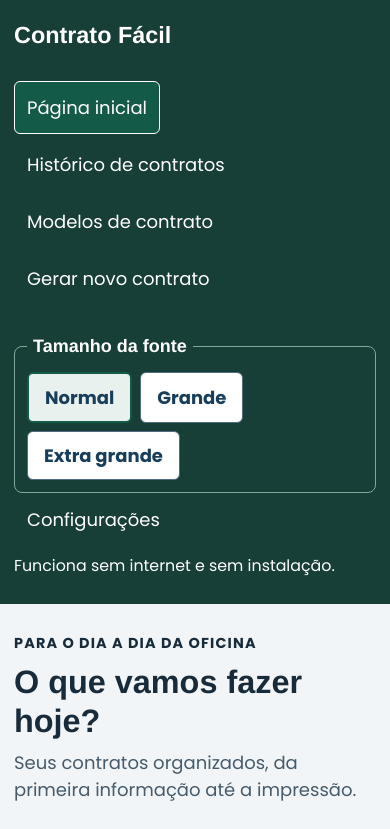
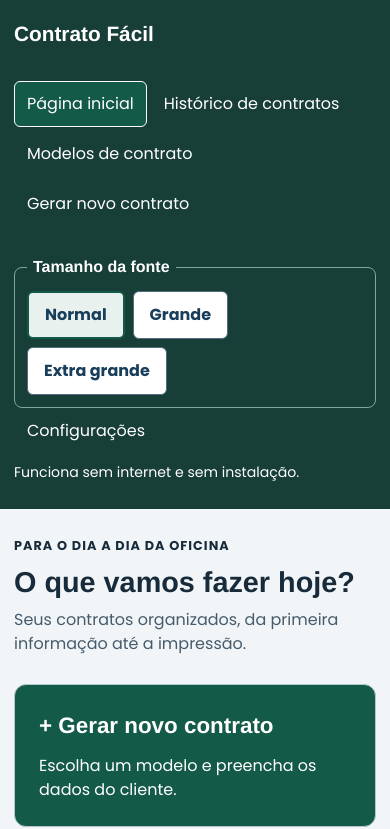
Before and after one commit to rafaelcopyright/gerador-de-contrato-retifica, a website: page index.html in a window 390 px wide. Shown: the top 829 px of the page. Drawn offline with Linux system fonts and the light colour scheme.

Commit message:
style: ajusta fonte padrão e espaçamento da barra lateral

```diff
--- a/index.html
+++ b/index.html
@@ -111,7 +111,7 @@ OTHER DEALINGS IN THE FONT SOFTWARE.
       html:root { font-family: 'Poppins', sans-serif; }
       h1, h2, h3, h4, h5, h6, .brand, .shortcut strong, summary, legend { font-family: Helvetica, Arial, sans-serif; }
     }
-    :root { --accent: #145a48; --accent-dark: #183e38; --surface-accent: #e8f1ed; --radius: 12px; font-family: system-ui, sans-serif; color: #182b3b; background: #f1f5f8; font-size: var(--fonte-tela, 18px); line-height: 1.5; }
+    :root { --accent: #145a48; --accent-dark: #183e38; --surface-accent: #e8f1ed; --radius: 12px; font-family: system-ui, sans-serif; color: #182b3b; background: #f1f5f8; font-size: var(--fonte-tela, 16px); line-height: 1.5; }
     * { box-sizing: border-box; }
     body { margin: 0; }
     main { max-width: 1120px; margin-left: 280px; padding: 32px 32px 64px; }
@@ -124,9 +124,9 @@ OTHER DEALINGS IN THE FONT SOFTWARE.
     .sidebar { position: fixed; inset: 0 auto 0 0; width: 280px; padding: 28px 20px; overflow-y: auto; background: var(--accent-dark); color: var(--on-accent-dark, white); display: flex; flex-direction: column; gap: 16px; }
     .sidebar-bottom { margin-top: auto; }
     .editor-nav { border-top: 1px solid #80a79b; padding-top: 12px; }
-    .brand { display: block; font-size: 1.3rem; margin-bottom: 28px; }
+    .brand { display: block; font-size: 1.3rem; margin-bottom: 16px; }
     .sidebar nav { display: grid; gap: 10px; }
-    .sidebar a { display: block; padding: 12px; color: inherit; text-decoration: none; border: 1px solid transparent; border-radius: 6px; }
+    .sidebar a { display: block; padding: 10px 12px; color: inherit; text-decoration: none; border: 1px solid transparent; border-radius: 6px; }
     .sidebar a:hover, .sidebar a[aria-current] { background: var(--accent); color: var(--on-accent, white); border-color: currentColor; }
     .sidebar fieldset { border-color: #80a79b; margin-top: 32px; padding: 12px; }
     .font-controls { display: grid; gap: 8px; }
@@ -228,7 +228,7 @@ OTHER DEALINGS IN THE FONT SOFTWARE.
     }
     @media (max-width: 1100px) {
       .sidebar { position: static; width: auto; padding: 18px 24px; }
-      .brand { margin-bottom: 12px; }
+      .brand { margin-bottom: 16px; }
       .sidebar nav { display: flex; flex-wrap: wrap; gap: 4px; }
       .sidebar fieldset { margin-top: 12px; }
       .font-controls { display: flex; flex-wrap: wrap; }
@@ -313,7 +313,7 @@ OTHER DEALINGS IN THE FONT SOFTWARE.
     </nav>
     <div class="sidebar-bottom">
     <fieldset><legend>Tamanho da fonte</legend><div class="font-controls" role="group" aria-label="Tamanho da fonte">
-      <button type="button" data-font="18" aria-pressed="true">Normal</button>
+      <button type="button" data-font="16" aria-pressed="true">Normal</button>
       <button type="button" data-font="21" aria-pressed="false">Grande</button>
       <button type="button" data-font="24" aria-pressed="false">Extra grande</button>
     </div></fieldset>
@@ -746,11 +746,11 @@ OTHER DEALINGS IN THE FONT SOFTWARE.
     function configurarFonte() {
       const botoes = document.querySelectorAll('[data-font]');
       function aplicar(tamanho) {
-        if (!['18', '21', '24'].includes(tamanho)) return;
+        if (!['16', '21', '24'].includes(tamanho)) return;
         document.documentElement.style.setProperty('--fonte-tela', tamanho + 'px');
         botoes.forEach(botao => botao.setAttribute('aria-pressed', String(botao.dataset.font === tamanho)));
       }
-      aplicar(estado.configuracoes.fonte || '18');
+      aplicar(estado.configuracoes.fonte || '16');
       botoes.forEach(botao => botao.addEventListener('click', () => {
         aplicar(botao.dataset.font);
         persistirEstado({ ...estado, configuracoes: { ...estado.configuracoes, fonte: botao.dataset.font } });
@@ -1189,7 +1189,7 @@ OTHER DEALINGS IN THE FONT SOFTWARE.
     }
 
     function estadoInicial() {
-      return { versao: 1, sequencia: 1, modelos: JSON.parse(document.getElementById('modelosIniciais').textContent), contratos: [], configuracoes: { tema: 'verde', estilo: 'arredondado', densidade: 'confortavel', fonte: '18', modeloPadrao: '' } };
+      return { versao: 1, sequencia: 1, modelos: JSON.parse(document.getElementById('modelosIniciais').textContent), contratos: [], configuracoes: { tema: 'verde', estilo: 'arredondado', densidade: 'confortavel', fonte: '16', modeloPadrao: '' } };
     }
 
     function textoValido(valor, limite = 5000) { return typeof valor === 'string' && valor.length <= limite; }
@@ -1217,9 +1217,11 @@ OTHER DEALINGS IN THE FONT SOFTWARE.
         || !Array.isArray(dados.modelos) || dados.modelos.length > 200 || !dados.modelos.every(modeloValido) || !idsUnicos(dados.modelos)
         || !Array.isArray(dados.contratos) || dados.contratos.length > 10000 || !dados.contratos.every(contratoValido) || !idsUnicos(dados.contratos)
         || !config || !['corPrincipal', 'corEscura'].every(chave => config[chave] === undefined || /^#[0-9a-fA-F]{6}$/.test(config[chave])) || !['verde', 'azul', 'vinho', 'grafite'].includes(config.tema) || !['arredondado', 'reto'].includes(config.estilo)
-        || !['confortavel', 'compacto'].includes(config.densidade) || !['18', '21', '24'].includes(config.fonte) || !textoValido(config.modeloPadrao, 100) || !revisoesValidas(config.revisoes)) {
+        || !['confortavel', 'compacto'].includes(config.densidade) || !['16', '18', '21', '24'].includes(config.fonte) || !textoValido(config.modeloPadrao, 100) || !revisoesValidas(config.revisoes)) {
         throw new Error('O arquivo não é um backup válido do Contrato Fácil. Nenhum dado foi alterado.');
       }
+      // O tamanho Normal antigo passa a 16 px sem invalidar backups existentes.
+      if (dados.configuracoes.fonte === '18') dados.configuracoes.fonte = '16';
       return dados;
     }
 
--- a/sw.js
+++ b/sw.js
@@ -1,6 +1,6 @@
 /* Altere a versão quando publicar mudanças nos arquivos do aplicativo.
    Sem skipWaiting: uma atualização nunca substitui uma sessão em edição. */
-const VERSAO = 'v2';
+const VERSAO = 'v3';
 const PREFIXO = 'contrato-facil-' + new URL(self.registration.scope).pathname + '-';
 const CACHE = PREFIXO + VERSAO;
 const ARQUIVOS = ['./index.html', './manifest.webmanifest'];
```
Also changed, not shown: tests/aparencia.test.cjs (+1 -1 lines), README.md.
